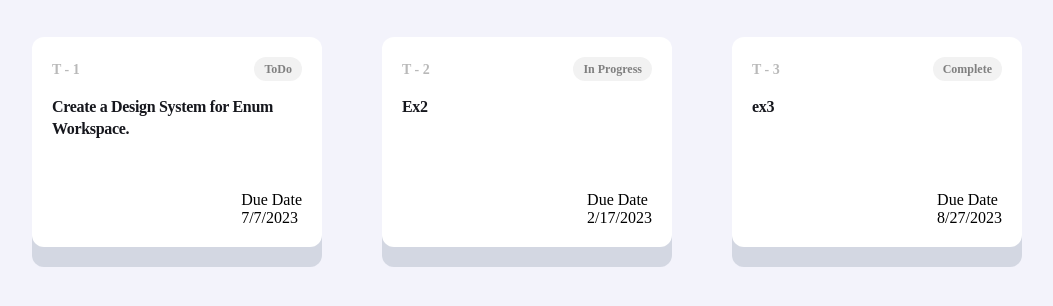
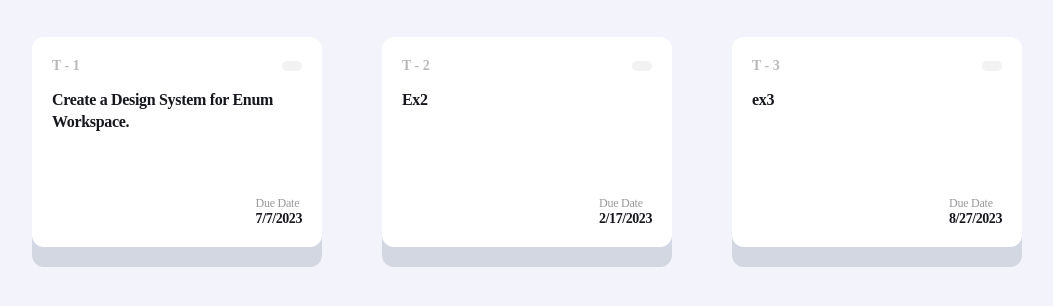
Before and after one commit to vaidanicu/Task-Manager, a React (Create React App) app: page / in a window 1280 px wide. Shown: the part 258-564 px from the top of the page, without its empty margins (113-1166 px from the left). Built offline with nearby package versions, Linux system fonts and the light colour scheme.

Commit message:
Separarea si Divizarea Componentelor

```diff
--- a/src/App.js
+++ b/src/App.js
@@ -1,12 +1,8 @@
 import "./App.css";
-import TaskCard from "./components/task-card/TaskCard";
+import TaskViewer from "./components/task-viewer/TaskViewer";
+import TaskContainer from "./components/task-viewer/TaskViewer";
 
 function App() {
-  const Id = "T - 1";
-  const Status = "ToDo";
-  const Name = "Create a Design System for Enum Workspace.";
-  const dueDate = new Date(2023, 6, 17);
-
   const data = [
     {
       id: "T - 1",
@@ -30,26 +26,7 @@ function App() {
 
   return (
     <div className="App">
-      <header className="App-header">
-        <TaskCard
-          Id={data[0].id}
-          Status={data[0].Status}
-          Name={data[0].Name}
-          dueDate={data[0].dueDate}
-        />
-        <TaskCard
-          Id={data[1].id}
-          Status={data[1].Status}
-          Name={data[1].Name}
-          dueDate={data[1].dueDate}
-        />
-        <TaskCard
-          Id={data[2].id}
-          Status={data[2].Status}
-          Name={data[2].Name}
-          dueDate={data[2].dueDate}
-        />
-      </header>
+      <TaskViewer taskList={data} />
     </div>
   );
 }
--- /dev/null
+++ b/src/components/badge/badge.css
@@ -0,0 +1,12 @@
+.badge {
+  background-color: #f2f2f2;
+  padding: 5px 10px;
+  border-radius: 12px;
+}
+
+.badge p {
+  color: #808080;
+  font-weight: 700;
+  line-height: 14px;
+  font-size: 12px;
+}
--- /dev/null
+++ b/src/components/badge/badge.js
@@ -0,0 +1,11 @@
+import "../badge/badge.css";
+
+function Badge(props) {
+  return (
+    <div className="badge">
+      <p>{props.Status}</p>
+    </div>
+  );
+}
+
+export default Badge;
--- /dev/null
+++ b/src/components/date-container/DateContainer.css
@@ -0,0 +1,15 @@
+.due-date p:first-child {
+  font-weight: 400;
+  font-size: 12px;
+  line-height: 14px;
+  letter-spacing: -0.02em;
+  color: #999999;
+}
+
+.due-date p:last-child {
+  font-weight: 700;
+  font-size: 14px;
+  line-height: 17px;
+  letter-spacing: -0.03em;
+  color: #16171d;
+}
--- /dev/null
+++ b/src/components/date-container/DateContainer.js
@@ -0,0 +1,12 @@
+import "../date-container/DateContainer.css";
+
+function DateContainer(props) {
+  return (
+    <div className="due-date">
+      <p>Due Date</p>
+      <p>{props.date.toLocaleDateString()}</p>
+    </div>
+  );
+}
+
+export default DateContainer;
--- a/src/components/task-card/TaskCard.css
+++ b/src/components/task-card/TaskCard.css
@@ -13,17 +13,6 @@
 
 .card-wapper p {
   margin: 0;
-}
-.card-header {
-  display: flex;
-  justify-content: space-between;
-  align-items: center;
-}
-.card-header p {
-  font-size: 14px;
-  line-height: 17px;
-  color: #b9b9b9;
-  font-weight: 700;
 }
 
 .card-content {
@@ -47,32 +36,3 @@
   align-items: center;
   justify-content: flex-end;
 }
-
-.due-date p:first-child {
-  font-weight: 400;
-  font-size: 12px;
-  line-height: 14px;
-  letter-spacing: -0.02em;
-  color: #999999;
-}
-
-.due-date p:last-child {
-  font-weight: 700;
-  font-size: 14px;
-  line-height: 17px;
-  letter-spacing: -0.03em;
-  color: #16171d;
-}
-
-.badge {
-  background-color: #f2f2f2;
-  padding: 5px 10px;
-  border-radius: 12px;
-}
-
-.badge p {
-  color: #808080;
-  font-weight: 700;
-  line-height: 14px;
-  font-size: 12px;
-}
--- a/src/components/task-card/TaskCard.js
+++ b/src/components/task-card/TaskCard.js
@@ -1,22 +1,20 @@
+import Badge from "../badge/badge";
 import "../task-card/TaskCard.css";
+import DateContainer from "../date-container/DateContainer";
 
 function TaskCard(props) {
   return (
     <div className="card-wapper">
       <div className="card-header">
         <p className="task-id">{props.Id}</p>
-        <div className="badge">
-          <p>{props.Status}</p>
-        </div>
+        <Badge status={props.status} />
       </div>
+
       <div className="card-content">
         <p>{props.Name}</p>
       </div>
       <div className="card-footer">
-        <div>
-          <p>Due Date</p>
-          <p>{props.dueDate.toLocaleDateString()}</p>
-        </div>
+        <DateContainer date={props.dueDate} />
       </div>
     </div>
   );
--- /dev/null
+++ b/src/components/task-viewer/TaskViewer.css
@@ -0,0 +1,11 @@
+.card-header {
+  display: flex;
+  justify-content: space-between;
+  align-items: center;
+}
+.card-header p {
+  font-size: 14px;
+  line-height: 17px;
+  color: #b9b9b9;
+  font-weight: 700;
+}
--- /dev/null
+++ b/src/components/task-viewer/TaskViewer.js
@@ -0,0 +1,29 @@
+import TaskCard from "../task-card/TaskCard";
+import "../task-viewer/TaskViewer.css";
+
+function TaskViewer(props) {
+  return (
+    <header className="App-header">
+      <TaskCard
+        Id={props.taskList[0].id}
+        Status={props.taskList[0].Status}
+        Name={props.taskList[0].Name}
+        dueDate={props.taskList[0].dueDate}
+      />
+      <TaskCard
+        Id={props.taskList[1].id}
+        Status={props.taskList[1].Status}
+        Name={props.taskList[1].Name}
+        dueDate={props.taskList[1].dueDate}
+      />
+      <TaskCard
+        Id={props.taskList[2].id}
+        Status={props.taskList[2].Status}
+        Name={props.taskList[2].Name}
+        dueDate={props.taskList[2].dueDate}
+      />
+    </header>
+  );
+}
+
+export default TaskViewer;
```
Also changed, not shown: src/components/MyFirstComponent.js (deleted, +0 -10 lines).
